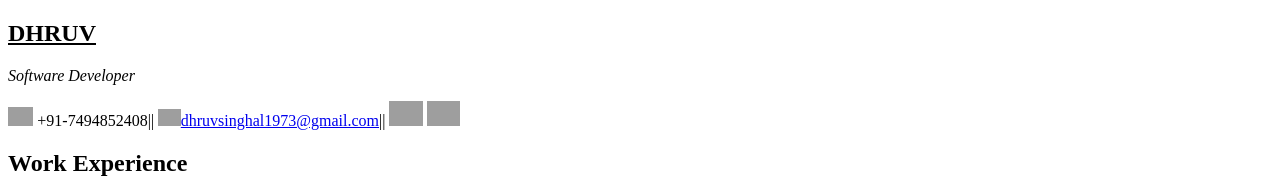
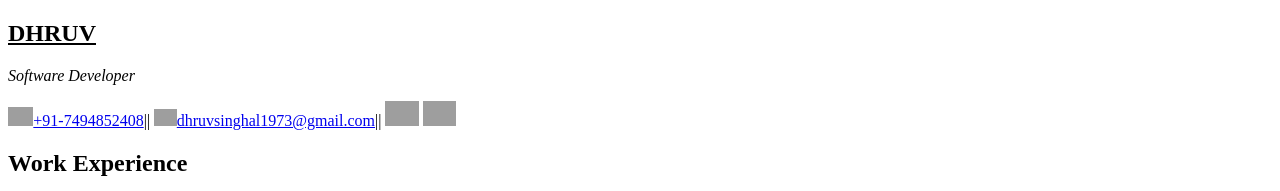
Before and after one commit to dhruvsinghal7494/Web-D, a plain HTML site: page Portfolio.html/index.html in a window 1280 px wide. Shown: the top 191 px of the page. Drawn offline with Linux system fonts and the light colour scheme; grey boxes are pictures that could not be loaded.

Commit message:
Update index.html

```diff
--- a/Portfolio.html/index.html
+++ b/Portfolio.html/index.html
@@ -10,7 +10,7 @@
     <h2><b><u>DHRUV</u></b></h2>
 
     <p><i>Software Developer</i></p>
-    <p><img src="https://www.iconbunny.com/icons/media/catalog/product/1/6/168.1-phone-icon-iconbunny.jpg" alt="Phn:" height="19"> +91-7494852408|| <img src="https://logos-world.net/wp-content/uploads/2020/11/Gmail-Logo.png" alt="Gmail:" height="17"><a href="dhruvsinghal1973@gmail.com">dhruvsinghal1973@gmail.com</a>|| <a href="https://www.linkedin.com/in/dhruv-singhal-6281541bb/" target="_main"><img src="https://cdn-icons-png.flaticon.com/512/174/174857.png" alt="LinkedIn:" height="25"></a>  <a href="https://github.com/dhruvsinghal7494" target="_main"><img src="https://cdn-icons-png.flaticon.com/512/25/25231.png" alt="Github:" height="25"></a></p>
+    <p><img src="https://www.iconbunny.com/icons/media/catalog/product/1/6/168.1-phone-icon-iconbunny.jpg" alt="Phn:" height="19"><a href="tel:+91-7494852408">+91-7494852408</a>|| <img src="https://logos-world.net/wp-content/uploads/2020/11/Gmail-Logo.png" alt="Gmail:" height="17"><a href="dhruvsinghal1973@gmail.com">dhruvsinghal1973@gmail.com</a>|| <a href="https://www.linkedin.com/in/dhruv-singhal-6281541bb/" target="_main"><img src="https://cdn-icons-png.flaticon.com/512/174/174857.png" alt="LinkedIn:" height="25"></a>  <a href="https://github.com/dhruvsinghal7494" target="_main"><img src="https://cdn-icons-png.flaticon.com/512/25/25231.png" alt="Github:" height="25"></a></p>
 
     <h2>Work Experience</h2>
     <hr>
```
